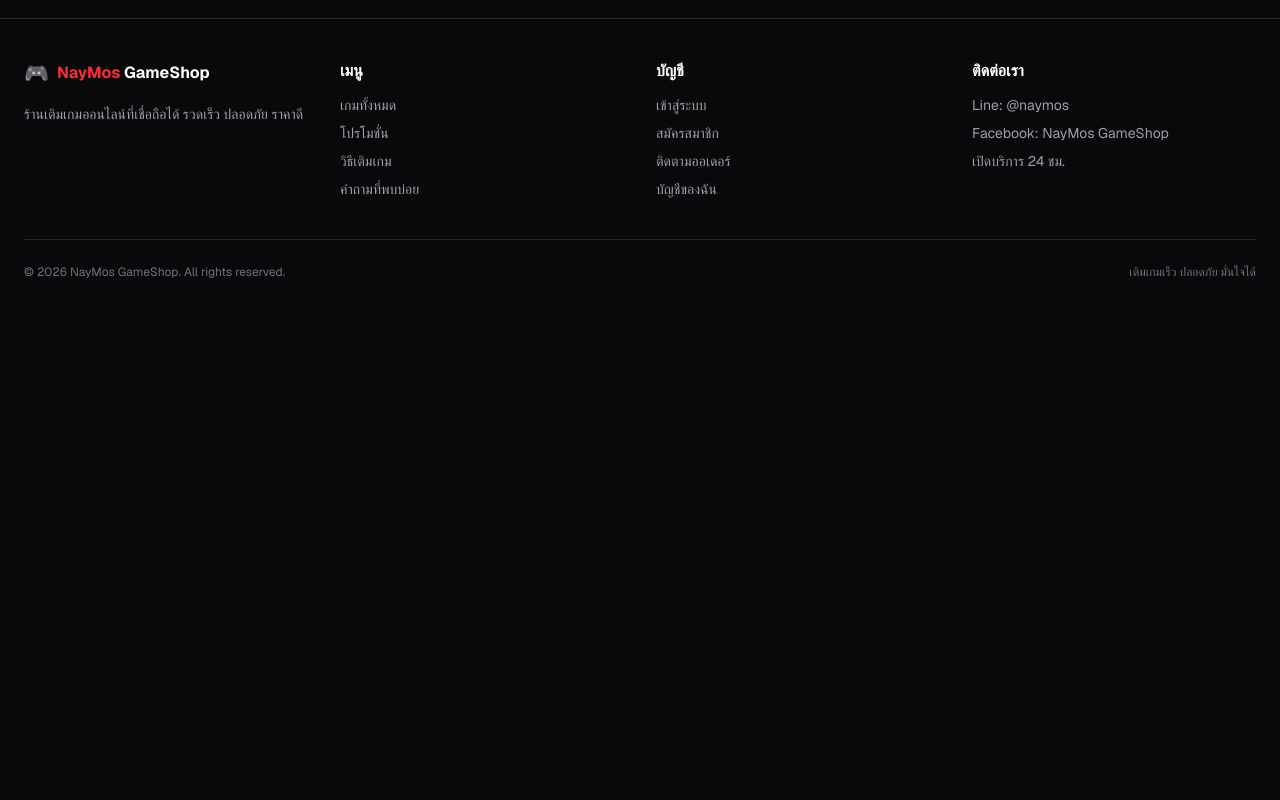
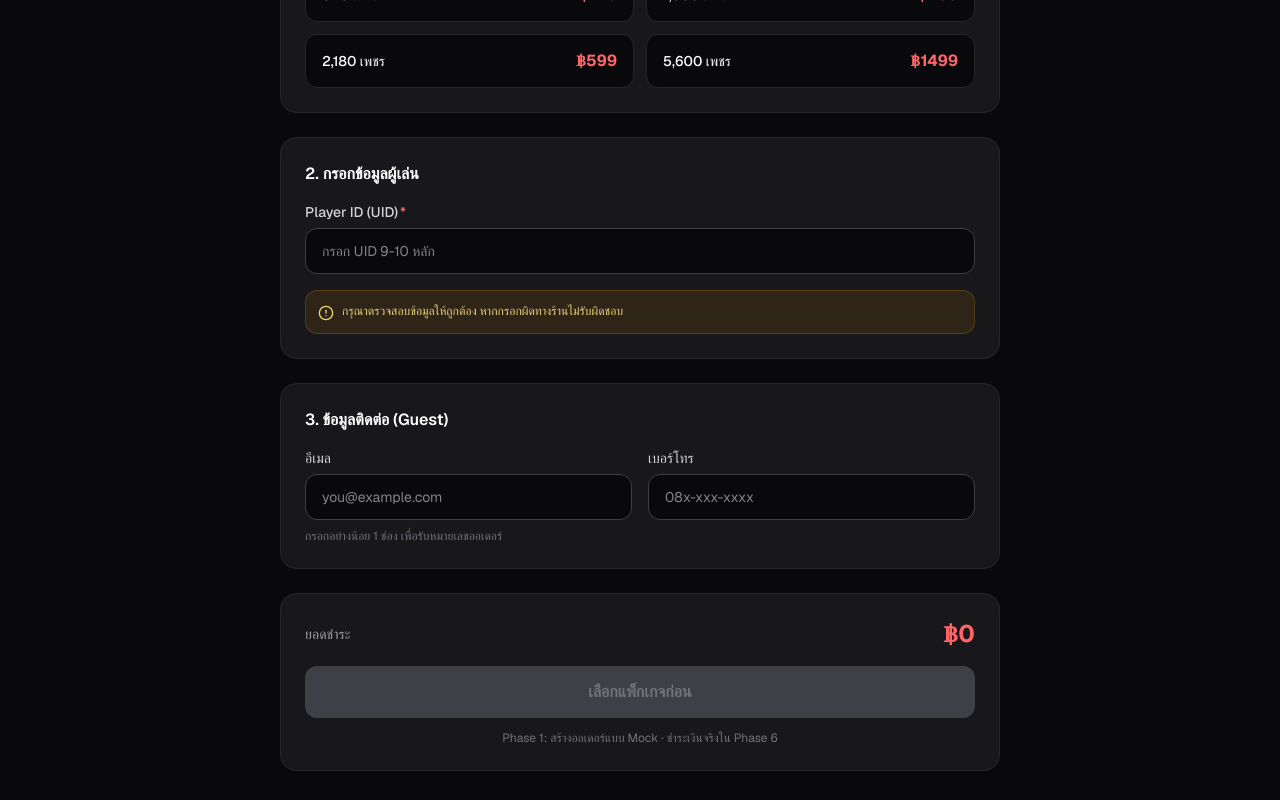
Before and after one commit to naymos185/naymos-game-shop, a Next.js app: page /games/free-fire in a window 1280 px wide. Shown: the part 480-1280 px from the top of the page. Before the commit the page ends 800 px from the top, so only its background shows below. Built offline with nearby package versions, Linux system fonts and the light colour scheme.

Commit message:
feat(phase-1): interactive game order form (mock)

```diff
--- /dev/null
+++ b/components/customer/GameOrderForm.tsx
@@ -0,0 +1,161 @@
+'use client';
+
+import { useState } from 'react';
+import type { MockGame } from '@/lib/data/games';
+import { Check, AlertCircle } from 'lucide-react';
+
+export function GameOrderForm({ game }: { game: MockGame }) {
+  const [selectedPkg, setSelectedPkg] = useState<string | null>(null);
+  const [playerData, setPlayerData] = useState<Record<string, string>>({});
+  const [contact, setContact] = useState({ email: '', phone: '' });
+  const [submitted, setSubmitted] = useState(false);
+  const [orderNumber, setOrderNumber] = useState('');
+
+  const pkg = game.packages.find((p) => p.id === selectedPkg);
+
+  const canSubmit =
+    selectedPkg &&
+    game.fields.every((f) => !f.required || (playerData[f.name]?.trim() ?? '') !== '') &&
+    (contact.email.trim() !== '' || contact.phone.trim() !== '');
+
+  function handleSubmit(e: React.FormEvent) {
+    e.preventDefault();
+    if (!canSubmit || !pkg) return;
+    const num = `NM-${new Date().toISOString().slice(0, 10).replace(/-/g, '')}-${Math.random().toString(36).slice(2, 6).toUpperCase()}`;
+    setOrderNumber(num);
+    setSubmitted(true);
+  }
+
+  if (submitted) {
+    return (
+      <div className="rounded-2xl border border-emerald-800/50 bg-emerald-950/30 p-8 text-center space-y-4">
+        <div className="w-14 h-14 rounded-full bg-emerald-600/20 flex items-center justify-center mx-auto">
+          <Check className="h-7 w-7 text-emerald-400" />
+        </div>
+        <h2 className="text-xl font-bold text-emerald-300">สร้างออเดอร์สำเร็จ (Mock)</h2>
+        <p className="text-zinc-400 text-sm">
+          หมายเลขออเดอร์: <span className="font-mono text-white font-bold">{orderNumber}</span>
+        </p>
+        <p className="text-sm text-zinc-500">
+          Phase 1 — ยังไม่เชื่อม Payment จริง<br />
+          ระบบชำระเงิน + เติมอัตโนมัติจะพร้อมใน Phase 6–7
+        </p>
+        <div className="rounded-xl bg-zinc-900 border border-zinc-800 p-4 text-left text-sm space-y-1">
+          <p><span className="text-zinc-500">เกม:</span> {game.name}</p>
+          <p><span className="text-zinc-500">แพ็ก:</span> {pkg?.name}</p>
+          <p><span className="text-zinc-500">ราคา:</span> ฿{pkg?.price}</p>
+          {Object.entries(playerData).map(([k, v]) => (
+            <p key={k}><span className="text-zinc-500">{k}:</span> {v}</p>
+          ))}
+        </div>
+        <button
+          type="button"
+          onClick={() => {
+            setSubmitted(false);
+            setSelectedPkg(null);
+            setPlayerData({});
+          }}
+          className="text-sm text-red-400 hover:underline"
+        >
+          สร้างออเดอร์ใหม่
+        </button>
+      </div>
+    );
+  }
+
+  return (
+    <form onSubmit={handleSubmit} className="space-y-6">
+      <section className="rounded-2xl border border-zinc-800 bg-zinc-900 p-5 sm:p-6">
+        <h2 className="font-semibold mb-4">1. เลือกแพ็กเกจ</h2>
+        <div className="grid grid-cols-1 sm:grid-cols-2 gap-3">
+          {game.packages.map((p) => (
+            <button
+              key={p.id}
+              type="button"
+              onClick={() => setSelectedPkg(p.id)}
+              className={`flex items-center justify-between rounded-xl border px-4 py-3.5 text-left transition ${
+                selectedPkg === p.id
+                  ? 'border-red-500 bg-red-600/10 ring-1 ring-red-500/30'
+                  : 'border-zinc-800 bg-zinc-950 hover:border-zinc-700'
+              }`}
+            >
+              <span className="font-medium text-sm">{p.name}</span>
+              <span className="font-bold text-red-400">฿{p.price}</span>
+            </button>
+          ))}
+        </div>
+      </section>
+
+      <section className="rounded-2xl border border-zinc-800 bg-zinc-900 p-5 sm:p-6">
+        <h2 className="font-semibold mb-4">2. กรอกข้อมูลผู้เล่น</h2>
+        <div className="space-y-4">
+          {game.fields.map((f) => (
+            <div key={f.name}>
+              <label className="block text-sm font-medium text-zinc-300 mb-1.5">
+                {f.label}
+                {f.required && <span className="text-red-400 ml-0.5">*</span>}
+              </label>
+              <input
+                type="text"
+                placeholder={f.placeholder}
+                value={playerData[f.name] ?? ''}
+                onChange={(e) =>
+                  setPlayerData((prev) => ({ ...prev, [f.name]: e.target.value }))
+                }
+                className="w-full rounded-xl border border-zinc-700 bg-zinc-950 px-4 py-3 text-sm outline-none focus:border-red-500 transition"
+              />
+            </div>
+          ))}
+          <div className="flex gap-2 rounded-xl bg-amber-500/10 border border-amber-500/20 p-3 text-xs text-amber-200/90">
+            <AlertCircle className="h-4 w-4 shrink-0 mt-0.5" />
+            <span>กรุณาตรวจสอบข้อมูลให้ถูกต้อง หากกรอกผิดทางร้านไม่รับผิดชอบ</span>
+          </div>
+        </div>
+      </section>
+
+      <section className="rounded-2xl border border-zinc-800 bg-zinc-900 p-5 sm:p-6">
+        <h2 className="font-semibold mb-4">3. ข้อมูลติดต่อ (Guest)</h2>
+        <div className="grid sm:grid-cols-2 gap-4">
+          <div>
+            <label className="block text-sm font-medium text-zinc-300 mb-1.5">อีเมล</label>
+            <input
+              type="email"
+              placeholder="you@example.com"
+              value={contact.email}
+              onChange={(e) => setContact((c) => ({ ...c, email: e.target.value }))}
+              className="w-full rounded-xl border border-zinc-700 bg-zinc-950 px-4 py-3 text-sm outline-none focus:border-red-500"
+            />
+          </div>
+          <div>
+            <label className="block text-sm font-medium text-zinc-300 mb-1.5">เบอร์โทร</label>
+            <input
+              type="tel"
+              placeholder="08x-xxx-xxxx"
+              value={contact.phone}
+              onChange={(e) => setContact((c) => ({ ...c, phone: e.target.value }))}
+              className="w-full rounded-xl border border-zinc-700 bg-zinc-950 px-4 py-3 text-sm outline-none focus:border-red-500"
+            />
+          </div>
+        </div>
+        <p className="text-xs text-zinc-500 mt-2">กรอกอย่างน้อย 1 ช่อง เพื่อรับหมายเลขออเดอร์</p>
+      </section>
+
+      <section className="rounded-2xl border border-zinc-800 bg-zinc-900 p-5 sm:p-6">
+        <div className="flex items-center justify-between mb-4">
+          <span className="text-zinc-400 text-sm">ยอดชำระ</span>
+          <span className="text-2xl font-bold text-red-400">฿{pkg?.price ?? 0}</span>
+        </div>
+        <button
+          type="submit"
+          disabled={!canSubmit}
+          className="w-full rounded-xl bg-red-600 hover:bg-red-700 disabled:bg-zinc-700 disabled:text-zinc-500 disabled:cursor-not-allowed py-3.5 font-bold text-white transition"
+        >
+          {pkg ? `ยืนยันออเดอร์ — ฿${pkg.price}` : 'เลือกแพ็กเกจก่อน'}
+        </button>
+        <p className="text-xs text-zinc-500 text-center mt-3">
+          Phase 1: สร้างออเดอร์แบบ Mock · ชำระเงินจริงใน Phase 6
+        </p>
+      </section>
+    </form>
+  );
+}
```
